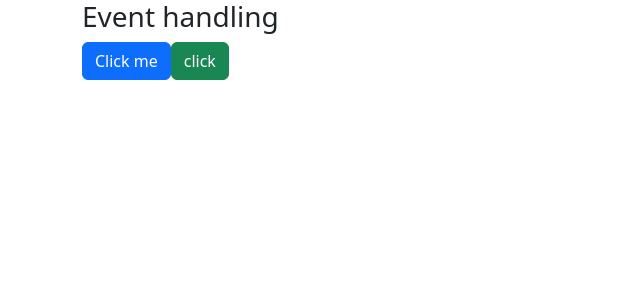
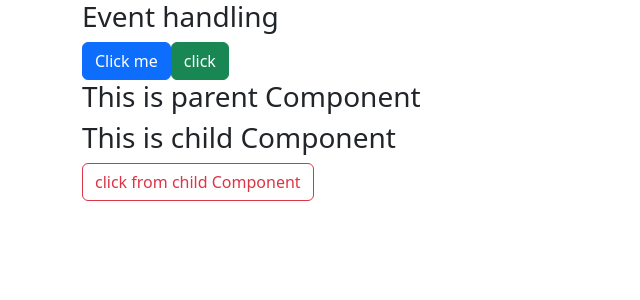
Before and after one commit to Developerramm/mern-stack-development, a React (Vite) app in the folder React/demo3/: page / in a window 1280 px wide. Shown: the top 300 px of the page, without its empty margins (0-640 px from the left). Built offline with nearby package versions, Linux system fonts and the light colour scheme.

Commit message:
passing event as a props

```diff
--- a/React/demo3/src/App.jsx
+++ b/React/demo3/src/App.jsx
@@ -1,10 +1,12 @@
 import React from 'react'
 import EventHandling from './Components/EventHandling'
+import ParentComponent from './Components/ParentComponent'
 
 const App = () => {
   return (
     <div className='container'>
       <EventHandling />
+      <ParentComponent />
     </div>
   )
 }
--- /dev/null
+++ b/React/demo3/src/Components/ChildComponent.jsx
@@ -0,0 +1,15 @@
+import React from "react";
+
+const ChildComponent = ({ data }) => {
+  return (
+    <div>
+      <h3>This is child Component</h3>
+      <button className="btn btn-outline-danger" onClick={(e) => data(e)}>
+        {" "}
+        click from child Component{" "}
+      </button>
+    </div>
+  );
+};
+
+export default ChildComponent;
--- /dev/null
+++ b/React/demo3/src/Components/ParentComponent.jsx
@@ -0,0 +1,20 @@
+import React from 'react'
+import ChildComponent from './ChildComponent'
+
+const ParentComponent = () => {
+    const DemoFunction = (e)=>{
+        console.log(e.target);
+        console.log(e.target.value);
+        console.log("From parent Component")
+    }
+  return (
+    <div>
+        <h3>This is parent Component </h3>
+        <ChildComponent
+            data = {DemoFunction}
+        />
+    </div>
+  )
+}
+
+export default ParentComponent
```
